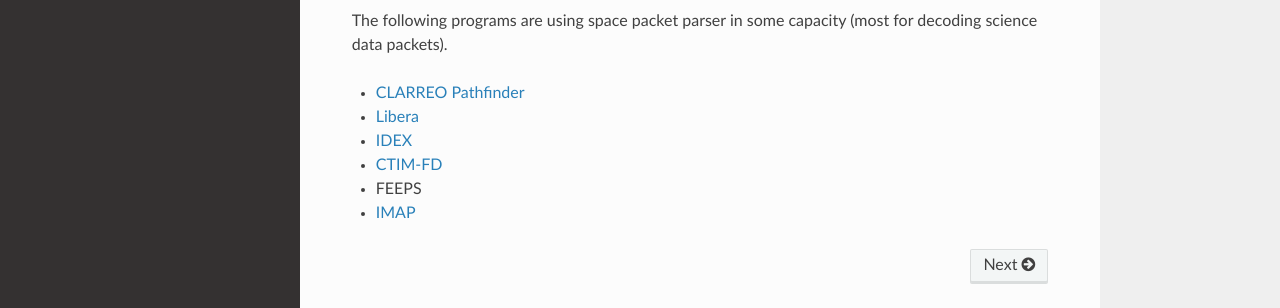
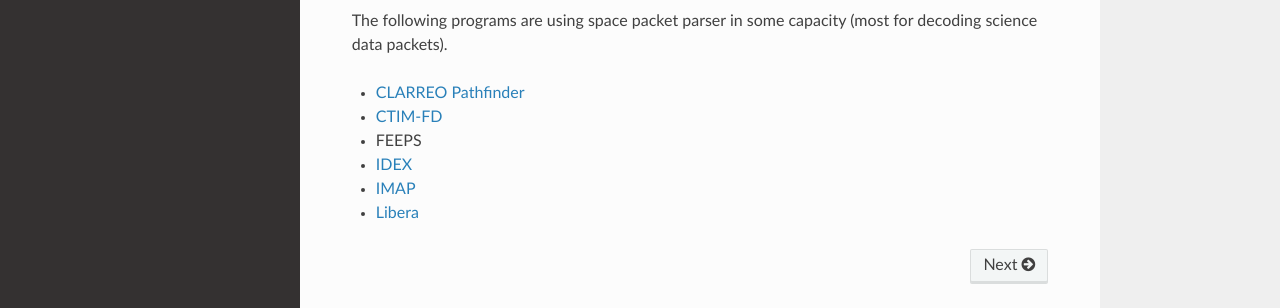
Before and after one commit to medley56/space_packet_parser, a Sphinx documentation site: the page built from docs/source/index.rst, in a window 1280 px wide and 1324 px high. Shown: the part 910-1218 px from the top of the window. Built offline with Sphinx 7.4.7 and the Read the Docs theme 2.0.0, drawn with Linux system fonts in a browser that asks for light colours; pages that are not in the unit, such as notebooks, are missing from menus.

```diff
--- a/docs/source/index.rst
+++ b/docs/source/index.rst
@@ -25,8 +25,8 @@ Instruments and Missions
 The following programs are using space packet parser in some capacity (most for decoding science data packets).
 
 * `CLARREO Pathfinder <https://clarreo-pathfinder.larc.nasa.gov/>`_
-* `Libera <https://lasp.colorado.edu/home/libera/>`_
-* `IDEX <https://imap.princeton.edu/instruments/idex>`_
 * `CTIM-FD <https://esto.nasa.gov/invest/ctim/>`_
 * FEEPS
+* `IDEX <https://imap.princeton.edu/instruments/idex>`_
 * `IMAP <https://imap.princeton.edu/>`_
+* `Libera <https://lasp.colorado.edu/home/libera/>`_
```
